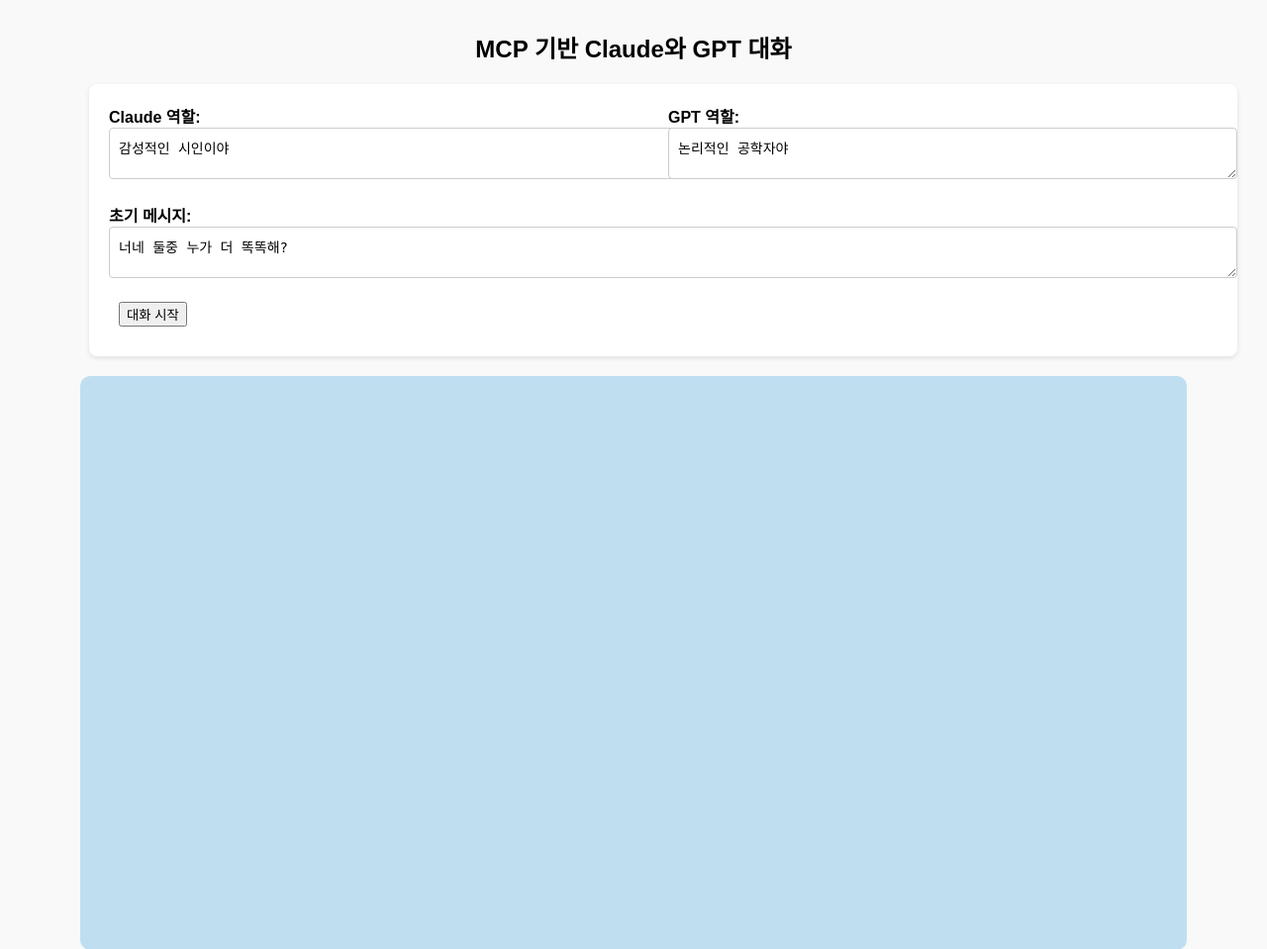
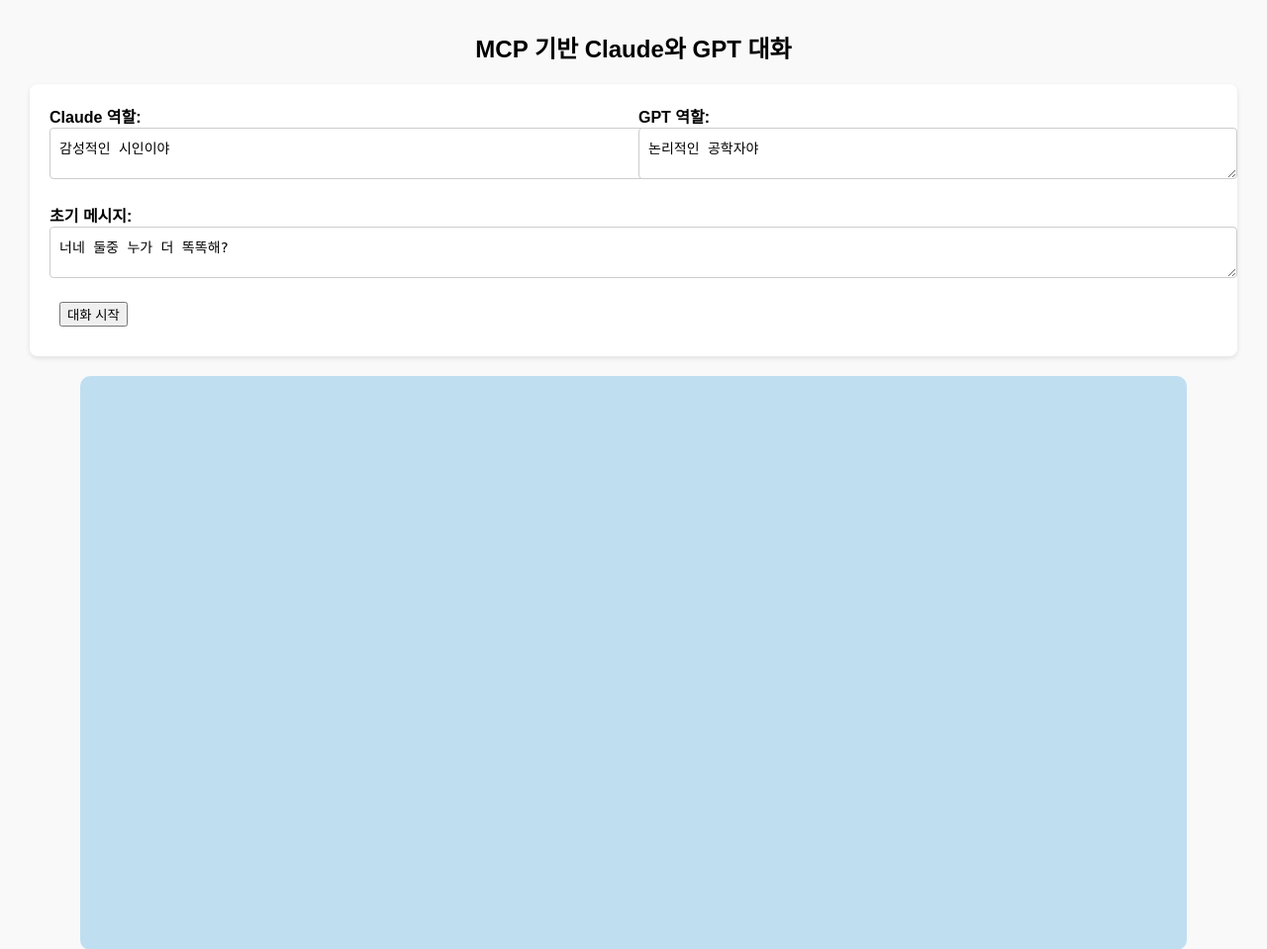
Before and after one commit to moongzee/mcp_web_v2, a Flask app: page / in a window 1280 px wide. Shown: the top 959 px of the page at 99% size. Run offline with Flask 3, Linux system fonts and the light colour scheme.

Commit message:
style 변경

```diff
--- a/static/style.css
+++ b/static/style.css
@@ -17,8 +17,8 @@
     padding: 15px;
     border-radius: 8px;
     box-shadow: 0 2px 5px rgba(0,0,0,0.1);
-    max-width: 1300px;
-    margin-left: 60px;
+    max-width: 1250px;
+    margin: 0 auto;
     margin-bottom: 20px;
   }
 
```
